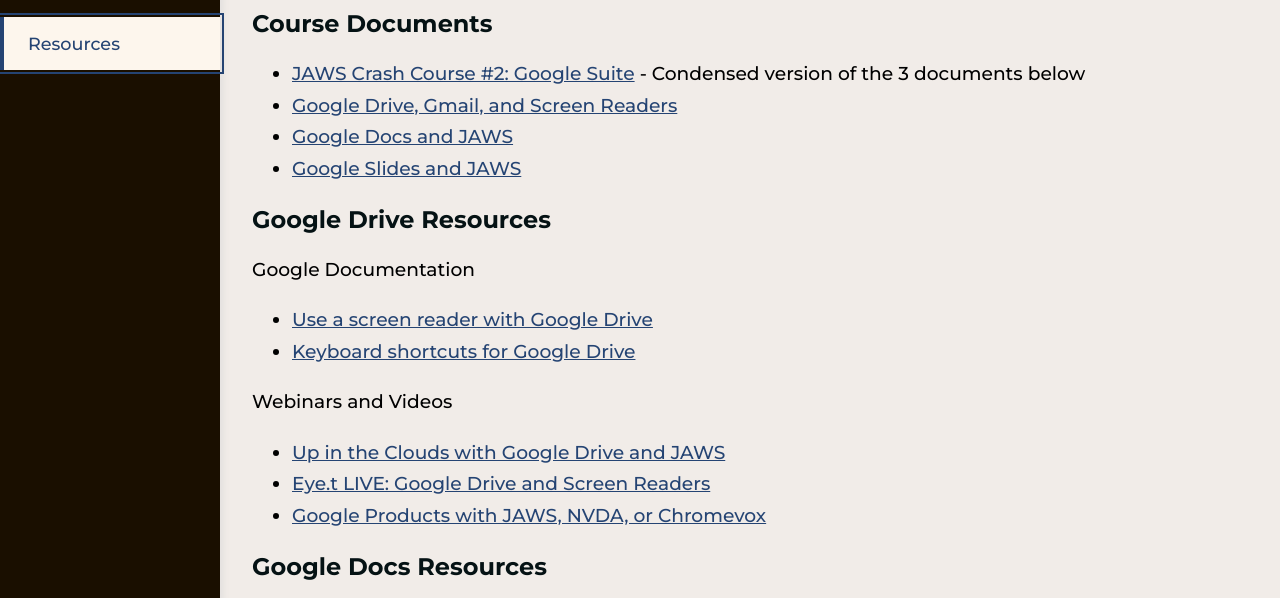
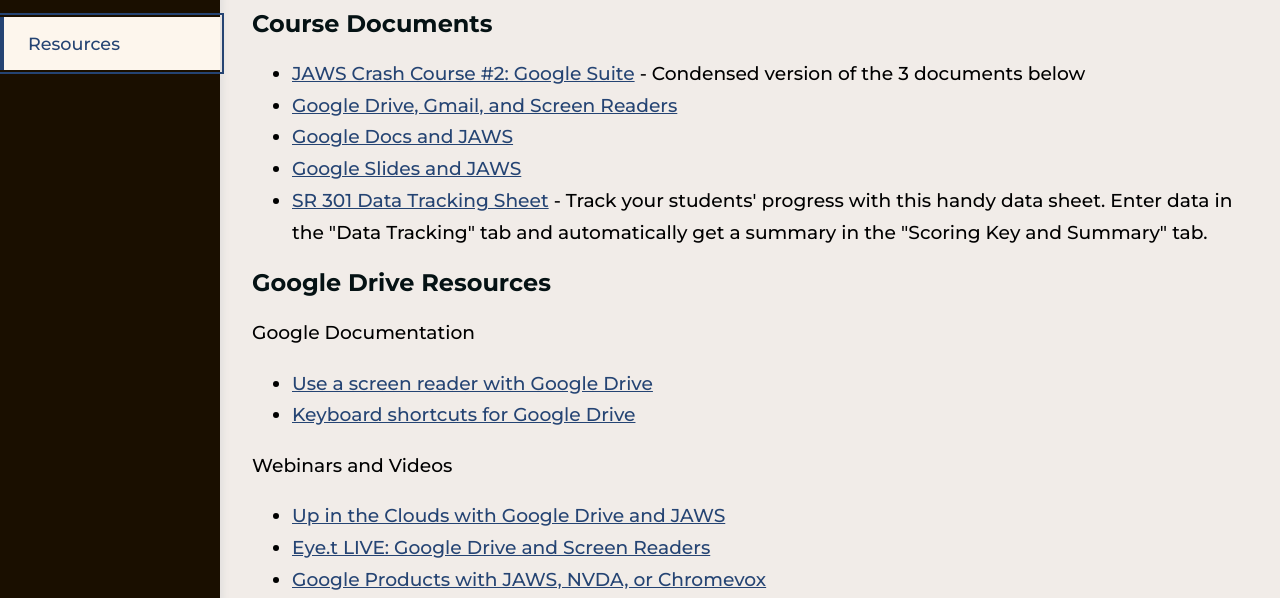
Before and after one commit to mcantino0/screen-reader-301, a plain HTML site: page files.html in a window 1280 px wide. Shown: the part 265-863 px from the top of the page. Drawn offline with Linux system fonts and the light colour scheme.

Commit message:
Update files.html
added data tracking sheet

```diff
--- a/files.html
+++ b/files.html
@@ -256,6 +256,7 @@
         <li><a href="https://docs.google.com/document/d/1mu-16aTRlPPTU5I4tn5reLbPDiAj8uHlswE3F_3raNs/edit?usp=sharing" target="_blank" rel="noopener">Google Drive, Gmail, and Screen Readers</a></li>
         <li><a href="https://docs.google.com/document/d/1X8RT8O-AnucRAxZEyWDyU-TctPL4ZQfu8LtpWfDQc4E/edit?usp=sharing" target="_blank" rel="noopener">Google Docs and JAWS</a></li>
         <li><a href="https://docs.google.com/document/d/17H4pQIHCneTOw9fK5bTe0iHAukGsbUEQsDVosrICwOQ/edit?usp=sharing" target="_blank" rel="noopener">Google Slides and JAWS</a></li>
+        <li><a href="https://docs.google.com/spreadsheets/d/1YUwn4ta4YyBZhCZOrrZ4GxVCNAtoKwMuR23aS_fMfr4/copy" target="_blank" rel="noopener">SR 301 Data Tracking Sheet</a> - Track your students' progress with this handy data sheet. Enter data in the "Data Tracking" tab and automatically get a summary in the "Scoring Key and Summary" tab.</li>
         </ul>
 <h2>Google Drive Resources</h2>
 <p>Google Documentation</p>
```
